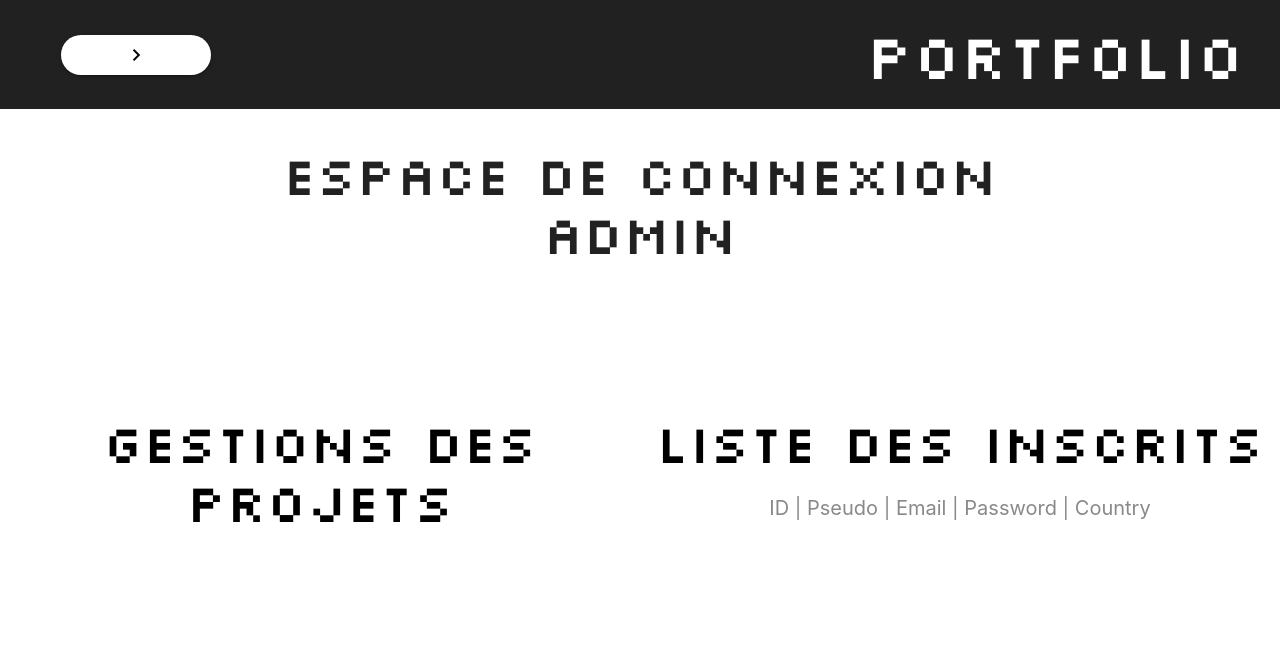
After one commit to Driikzz/PortFolioWithPHP, a PHP site: page /panelAdmin.php in a window 1280 px wide. The commit adds this page. Shown: the top 651 px of the page. Run offline with PHP 8.4, Linux system fonts and the light colour scheme; data that the repository does not hold is empty.

Commit message:
insert verif signup + panelAdmin ban user OK

```diff
--- a/component/menu.php
+++ b/component/menu.php
@@ -39,7 +39,7 @@
             <?php
             if(isset($_SESSION['users'])){
               if ($_SESSION["users"]["admin"]== 1){
-                echo '<a class="txt-nav center-align modal-trigger" href="#modal3">PanelAdmin</a>';
+                echo '<a class="txt-nav center-align modal-trigger" href="panelAdmin.php">PanelAdmin</a>';
               }
             }else{
               echo '';
@@ -115,6 +115,7 @@
                         <input id="password" name="password" type="password" class="validate"> <label for="password">Password</label>
                       </div>
                     </div>
+
                     <input class=" waves-effect waves-green grey lighten-2 btn" type='submit' value='Connexion'/>
                   </form>
                 </div>
--- /dev/null
+++ b/panelAdmin.php
@@ -0,0 +1,109 @@
+<?php require_once "php/config.php"; ?>
+
+<!DOCTYPE html>
+
+<html lang="fr">
+
+  <head>
+
+    <link href="https://fonts.googleapis.com/icon?family=Material+Icons" rel="stylesheet">
+
+    <link type="text/css" rel="stylesheet" href="css/materialize.css">
+
+    <link rel="stylesheet" href="css/style.css">
+
+    <link rel="stylesheet" href="https://cdnjs.cloudflare.com/ajax/libs/animate.css/4.1.1/animate.min.css">
+
+    <title>Portfolio</title>
+
+    <meta charset="utf-8">
+
+    <meta name="description" content="Ceci est notre portfolio, pour exposer notres travail, au monde entier !">
+
+    <link rel="icon" type="image/x-icon" href="img/logo.jpg">
+
+
+
+  </head>
+
+
+
+  <body class="test">
+
+
+
+    <?php
+
+    $page = "accueil";
+
+    require "component/menu.php";
+
+    ?>
+
+
+
+    <div class="row container">
+
+      <div class="col s12 center-align projet-title">
+
+        <h2>Espace de connexion admin</h2>
+
+      </div>
+
+    </div>
+
+
+
+    <div class="section white black-text test">
+
+      <div class="row center-align">
+
+        <div class="col s12 l6" id="p-container-title">
+
+            <h2>Gestions des projets </h2>
+
+        </div>
+
+
+
+        <div class="col s12 l6">
+
+            <h2>Liste des inscrits</h2>
+
+            <p><?php echo 'ID'." | ".'Pseudo'." | ".'Email'." | ".'Password'." | ".'Country'?></p>
+
+            <?php
+
+            $recupUsers = $pdo->query('SELECT * FROM users');
+
+            while($users = $recupUsers->fetch()){
+
+                ?>
+
+                <p><?= $users['id']." ".$users['pseudo']." ".$users['email']." ".$users['password']." ".$users['country']; ?><a class="material-icons" href="php/deleteUsers.php?id=<?= $users['id']; ?>">delete_forever</a></p>
+
+                <?php
+
+            }
+
+        ?>
+
+
+
+        </div>
+
+      </div>
+
+    </div>
+
+
+
+    <script src="js/jquerry.min.js"></script>
+
+    <script src="js/materialize.js"></script>
+
+    <script src="js/script.js"></script>
+
+  </body>
+
+</html>
--- a/php/config.php
+++ b/php/config.php
@@ -1,10 +1,9 @@
 <?php
 session_start();
-
 $pdo = new PDO(
     'mysql:host=localhost;dbname=portfoliogrpb12;',
     'root',
-    '',
+    'root',
     array(PDO::MYSQL_ATTR_INIT_COMMAND => 'SET NAMES utf8')
 );
 $pdo->setAttribute(PDO::ATTR_ERRMODE,PDO::ERRMODE_WARNING);
--- a/php/logout.php
+++ b/php/logout.php
@@ -1,6 +1,5 @@
 <?php
 session_start();
-
 session_destroy();
 header('Location: ../index.php');
 exit;
```
Also changed, not shown: index.php (+8 -0 lines), php/deleteUsers.php (added, +39 -0 lines), php/signin.php (+6 -3 lines), php/signup.php (+11 -0 lines).
